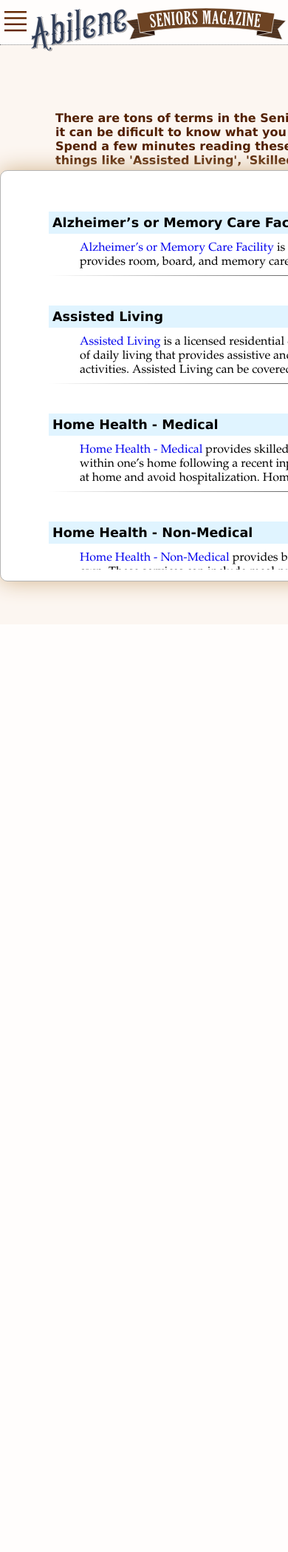
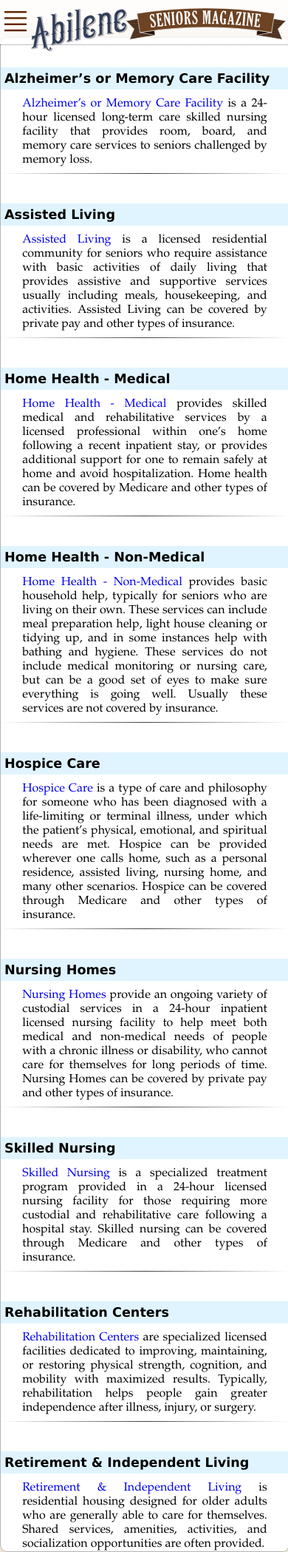
Before and after one commit to Chicodemilo/abilene_seniors, a CodeIgniter app: page /abilene_seniors/welcome/definitions in a window 390 px wide; the page is wider, and only the part inside the window is pictured. Shown: that part at 74% size. Before the commit the page ends 816 px from the top of that part, so only its background shows below. Run offline with CodeIgniter, Linux system fonts and the light colour scheme; some libraries are stand-ins or nearby versions.

Commit message:
Finished Definitions Page Mobile & Tab

```diff
--- a/application/views/definitions.php
+++ b/application/views/definitions.php
@@ -1,5 +1,5 @@
 <div class="content_wrapper_definitions">
-    <div class="definitions_text">There are tons of terms in the Senior Care industry... <br>it can be dificult to know what you should be looking for. <br>Spend a few minutes reading these definitions and you'll soon know the difference between things like 'Assisted Living', 'Skilled Nursing', and 'Independent Living.'</div>
+    <div class="definitions_text">There are tons of terms in the Senior Care industry... it can be dificult to know what you should be looking for. <br>Spend a few minutes reading these definitions and you'll soon know the difference between things like 'Assisted Living', 'Skilled Nursing', and 'Independent Living.'</div>
     <div class="mCustomScrollbar" data-mcs-theme="dark-thick" id="definitions_results">
         <div id="definition_box" class="definition_box">
             <h2 class="definition_title">Alzheimer&#8217;s or Memory Care Facility </h2>
@@ -38,3 +38,43 @@
          </div>
     </div>
 </div>
+<div class="content_wrapper_definitions_mobile">
+    <div class="definitions_text">There are tons of terms in the Senior Care industry... it can be dificult to know what you should be looking for. <br>Spend a few minutes reading these definitions and you'll soon know the difference between things like 'Assisted Living', 'Skilled Nursing', and 'Independent Living.'</div>
+    <div id="definitions_results">
+        <div id="definition_box" class="definition_box">
+            <h2 class="definition_title">Alzheimer&#8217;s or Memory Care Facility </h2>
+            <div class="definition_description"><a href="<?php echo base_url();?>welcome/results?need=ALZHEIMERS+CARE">Alzheimer&#8217;s or Memory Care Facility</span></a> is a 24-hour licensed long-term care skilled nursing facility that provides room, board, and memory care services to seniors challenged by memory loss.</div>
+            <hr>
+            <h2 class="definition_title">Assisted Living</h2>
+            <div class="definition_description"><a href="<?php echo base_url();?>welcome/results?need=ASSISTED+LIVING"><span class='bold'>Assisted Living</span></a> is a licensed residential community for seniors who require assistance with basic activities of daily living that provides assistive and supportive services usually including meals, housekeeping, and activities.  Assisted Living can be covered by private pay and other types of insurance.</div>
+            <hr>
+            <h2 class="definition_title">Home Health - Medical</h2>
+            <div class="definition_description">
+            <a href="<?php echo base_url();?>welcome/results?need=HOME+HEALTH+-+MEDICAL"><span class='bold'>Home Health - Medical</span></a> provides skilled medical and rehabilitative services by a licensed professional within one&#8217;s home following a recent inpatient stay, or provides additional support for one to remain safely at home and avoid hospitalization. Home health can be covered by Medicare and other types of insurance.</div>
+            <hr>
+            <h2 class="definition_title">Home Health - Non-Medical</h2>
+            <div class="definition_description">
+            <a href="<?php echo base_url();?>welcome/results?need=HOME+HEALTH+-+NON-MEDICAL"><span class='bold'>Home Health - Non-Medical</span></a> provides basic household help, typically for seniors who are living on their own. These services can include meal preparation help, light house cleaning or tidying up, and in some instances help with bathing and hygiene. These services do not include medical monitoring or nursing care, but can be a good set of eyes to make sure everything is going well. Usually these services are not covered by insurance.</div>
+            <hr>
+            <h2 class="definition_title">Hospice Care</h2>
+            <div class="definition_description">
+            <a href="<?php echo base_url();?>welcome/results?need=HOSPICE+CARE"><span class='bold'>Hospice Care</span></a> is a type of care and philosophy for someone who has been diagnosed with a life-limiting or terminal illness, under which the patient&#8217;s physical, emotional, and spiritual needs are met. Hospice can be provided wherever one calls home, such as a personal residence, assisted living, nursing home, and many other scenarios. Hospice can be covered through Medicare and other types of insurance.</div>
+            <hr>
+            <h2 class="definition_title">Nursing Homes</h2>
+            <div class="definition_description">
+            <a href="<?php echo base_url();?>welcome/results?need=NURSING+%26+SKILLED+NURSING+HOMES"><span class='bold'>Nursing Homes</span></a> provide an ongoing variety of custodial services in a 24-hour inpatient licensed nursing facility to help meet both medical and non-medical needs of people with a chronic illness or disability, who cannot care for themselves for long periods of time. Nursing Homes can be covered by private pay and other types of insurance.</div>
+            <hr>
+            <h2 class="definition_title">Skilled Nursing</h2>
+            <div class="definition_description">
+            <a href="<?php echo base_url();?>welcome/results?need=NURSING+%26+SKILLED+NURSING+HOMES"><span class='bold'>Skilled Nursing</span></a> is a specialized treatment program provided in a 24-hour licensed nursing facility for those requiring more custodial and rehabilitative care following a hospital stay. Skilled nursing can be covered through Medicare and other types of insurance.</div>
+            <hr>
+            <h2 class="definition_title">Rehabilitation Centers</h2>
+            <div class="definition_description">
+            <a href="<?php echo base_url();?>welcome/results?need=REHABILITATION+CENTERS"><span class='bold'>Rehabilitation Centers</span></a> are specialized licensed facilities dedicated to improving, maintaining, or restoring physical strength, cognition, and mobility with maximized results. Typically, rehabilitation helps people gain greater independence after illness, injury, or surgery.</div>
+            <hr>
+            <h2 class="definition_title">Retirement & Independent Living</h2>
+            <div class="definition_description">
+            <a href="<?php echo base_url();?>welcome/results?need=RETIREMENT+%26+INDEPENDENT+LIVING"><span class='bold'>Retirement & Independent Living</span></a> is residential housing designed for older adults who are generally able to care for themselves. Shared services, amenities, activities, and socialization opportunities are often provided.</div>
+         </div>
+    </div>
+</div>
--- a/css/abilene_seniors_main.css
+++ b/css/abilene_seniors_main.css
@@ -547,6 +547,8 @@ a:link {text-decoration: none;}
                              top: 150px;
                              z-index: 30;}
 
+.content_wrapper_definitions_mobile {display:none;}
+
 #definitions_results    {margin: auto;
                 overflow-x:none;
                 overflow-y: scroll;
@@ -562,6 +564,7 @@ a:link {text-decoration: none;}
 
 .definitions_text {width:870px;
                   font-family: "Lucida Sans Unicode", "Lucida Grande", sans-serif;
+                  font-size: .9em;
                   font-weight: bold;
                   color:#522000;
                   margin-left: 75px;}
--- a/css/abilene_seniors_main_med.css
+++ b/css/abilene_seniors_main_med.css
@@ -495,30 +495,28 @@ a:link {text-decoration: none;}
 
 
 /******************* DEFINITONS **********************/
-.content_wrapper_definitions {width: 1000px;
-                             margin: auto;
-                             position: relative;
-                             top: 150px;
-                             z-index: 30;}
+.content_wrapper_definitions {display:none;}
+.content_wrapper_definitions_mobile {width: 100vw;
+                                     margin: auto;
+                                     position: relative;
+                                     display:block;
+                                     top: 20px;
+                                     z-index: 30;}
 
 #definitions_results    {margin: auto;
                 overflow-x:none;
                 overflow-y: scroll;
                 border: 1px solid rgb(180, 180, 180);
-                width: 970px;
+                width: 100vw;
                 display: block;
-                position: fixed;
-                top: 230px;
-                padding: 15px;
+                position: absolute;
+                top: 100px;
+                padding: 0px;
                 background: white;
                 border-radius: 10px;
                 box-shadow: 0px 0px 30px rgb(210,180,140);}
 
-.definitions_text {width:870px;
-                  font-family: "Lucida Sans Unicode", "Lucida Grande", sans-serif;
-                  font-weight: bold;
-                  color:#522000;
-                  margin-left: 75px;}
+.definitions_text {display:none;}
 
 .definition_box {width:840px;
                 margin:auto;}
--- a/css/abilene_seniors_main_small.css
+++ b/css/abilene_seniors_main_small.css
@@ -471,32 +471,31 @@ a:link {text-decoration: none;}
 
 
 /******************* DEFINITONS **********************/
-.content_wrapper_definitions {width: 1000px;
-                             margin: auto;
-                             position: relative;
-                             top: 150px;
-                             z-index: 30;}
+.content_wrapper_definitions {display:none;}
+
+.content_wrapper_definitions_mobile {width: 100vw;
+                                     margin: auto;
+                                     position: relative;
+                                     display:block;
+                                     top: 20px;
+                                     z-index: 30;}
 
 #definitions_results    {margin: auto;
                 overflow-x:none;
                 overflow-y: scroll;
                 border: 1px solid rgb(180, 180, 180);
-                width: 970px;
+                width: 100vw;
                 display: block;
-                position: fixed;
-                top: 230px;
-                padding: 15px;
+                position: absolute;
+                top: 30px;
+                padding: 0px;
                 background: white;
                 border-radius: 10px;
                 box-shadow: 0px 0px 30px rgb(210,180,140);}
 
-.definitions_text {width:870px;
-                  font-family: "Lucida Sans Unicode", "Lucida Grande", sans-serif;
-                  font-weight: bold;
-                  color:#522000;
-                  margin-left: 75px;}
+.definitions_text {display:none;}
 
-.definition_box {width:840px;
+.definition_box {width:100vw;
                 margin:auto;}
 
 .definition_title {font-size: 1.1em;
@@ -508,8 +507,9 @@ a:link {text-decoration: none;}
                     margin-bottom: 10px;
                     font-family: "Lucida Sans Unicode", "Lucida Grande", sans-serif;}
 .definition_description {display:block;
+                        text-align: justify;
                         margin:auto;
-                        width:90%;}
+                        width:85%;}
 
 
 
```
